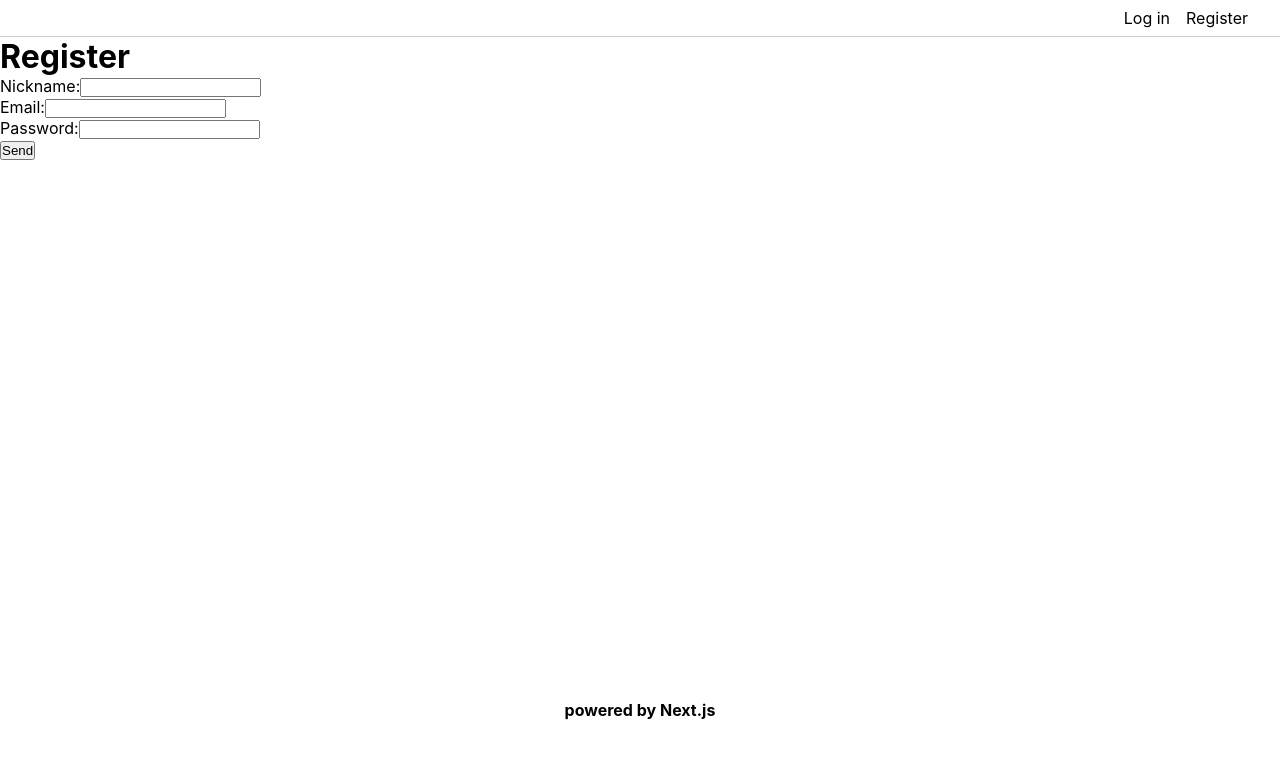
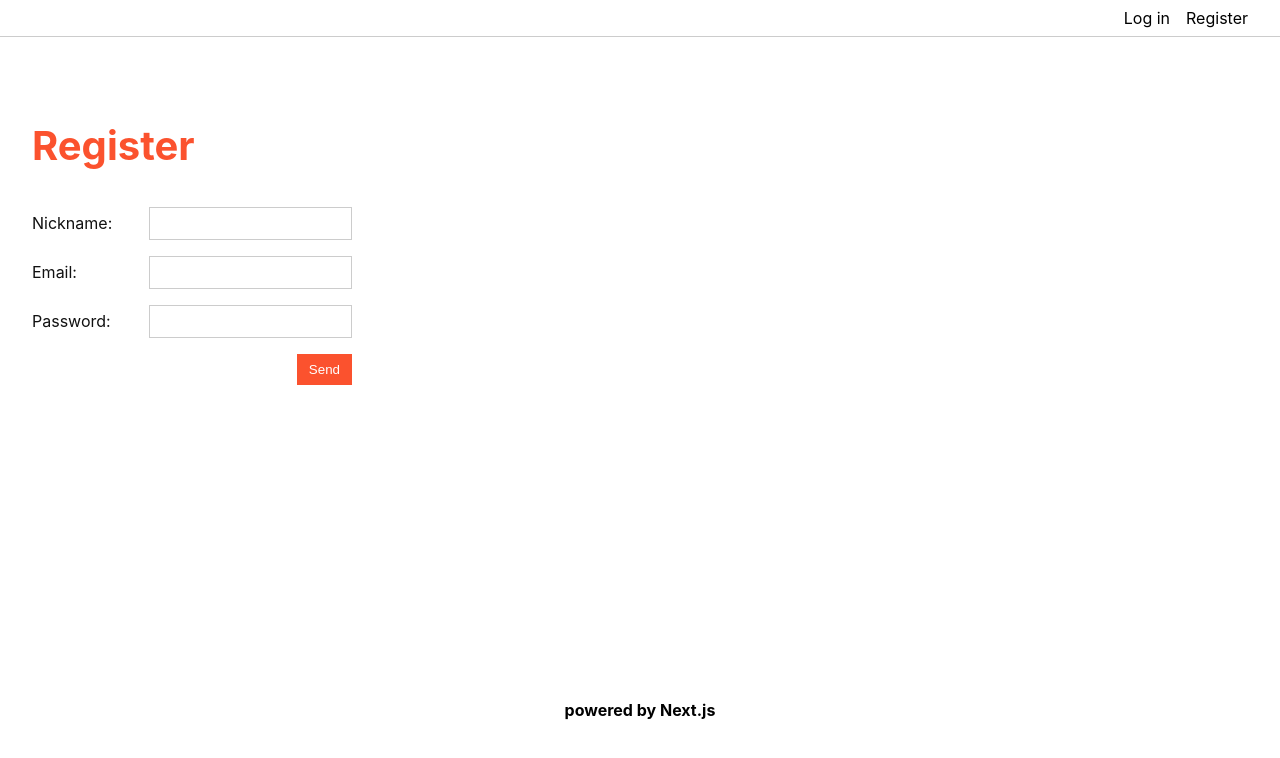
Before and after one commit to CezSew/next-js-jwt-auth-boilerplate, a Next.js app: page /register in a window 1280 px wide. Shown: the top 758 px of the page. Built offline with nearby package versions, Linux system fonts and the light colour scheme; no server answers.

Commit message:
Fixed homepage links, styled registration form, added redirect after new account registration

```diff
--- a/components/layout/Header/Header.tsx
+++ b/components/layout/Header/Header.tsx
@@ -1,6 +1,6 @@
 import styles from './Header.module.scss';
 import { getSession, signOut, useSession } from 'next-auth/react';
-import Link from 'next/link'
+import Link from 'next/link';
 
 const Header = () => {
     const { data: session, status } = useSession()
--- a/pages/login.tsx
+++ b/pages/login.tsx
@@ -60,7 +60,7 @@ const LoginPage = () => {
                         id={INPUT_PASSWORD_ID}
                     />
                 </div>
-                <input className={`${formStyles.submit}`} type={`submit`} value={`Wyślij`} />
+                <input className={`${formStyles.submit}`} type={`submit`} value={`Send`} />
             </form>
         </main>
 
--- a/pages/register.tsx
+++ b/pages/register.tsx
@@ -1,6 +1,11 @@
+import styles from '../styles/Register.module.scss';
+import formStyles from '../styles/form.module.scss';
+
 import { useRef } from "react";
+import { useRouter } from 'next/router';
 
 const RegisterPage = () => {
+    const router = useRouter();
     const inputEmailRef = useRef(null);
     const inputPasswordRef = useRef(null);
     const inputNicknameRef = useRef(null);
@@ -24,37 +29,41 @@ const RegisterPage = () => {
         })
         .then(response => response.json())
         .then(data => {
+            console.log(data)
             if (data.error) {
                 alert(data.error);
+            } else {
+                alert(data.message);
+                router.push('./login');
             }
         })
     }
 
     return (
-        <>
-            <h1>{`Register`}</h1>
-            <form onSubmit={handleSubmit}>
-                <div>
-                    <label htmlFor={`register-input-nickname`}>
+        <main className={`container`}>
+            <h1 className={`${styles.registerPage__heading} heading`}>{`Register`}</h1>
+            <form onSubmit={handleSubmit} className={`${formStyles.form}`}>
+                <div className={`${formStyles.line}`}>
+                    <label className={`${formStyles.label}`} htmlFor={`register-input-nickname`}>
                         Nickname:
                     </label>
-                    <input type={`text`} name={`nickname`} id={`register-input-nickname`} ref={inputNicknameRef} />
+                    <input className={`${formStyles.input}`} type={`text`} name={`nickname`} id={`register-input-nickname`} ref={inputNicknameRef} />
                 </div>
-                <div>
-                    <label htmlFor={`register-input-email`}>
+                <div className={`${formStyles.line}`}>
+                    <label className={`${formStyles.label}`} htmlFor={`register-input-email`}>
                         Email:
                     </label>
-                    <input type={`email`} name={`email`} id={`register-input-email`} ref={inputEmailRef} />
+                    <input className={`${formStyles.input}`} type={`email`} name={`email`} id={`register-input-email`} ref={inputEmailRef} />
                 </div>
-                <div>
-                    <label htmlFor={`register-input-password`}>
+                <div className={`${formStyles.line}`}>
+                    <label className={`${formStyles.label}`} htmlFor={`register-input-password`}>
                         Password:
                     </label>
-                    <input type={`password`} name={`password`} id={`register-input-password`} ref={inputPasswordRef} />
+                    <input className={`${formStyles.input}`} type={`password`} name={`password`} id={`register-input-password`} ref={inputPasswordRef} />
                 </div>
-                <input type={`submit`} value={`Send`} />
+                <input  className={`${formStyles.submit}`} type={`submit`} value={`Send`} />
             </form>
-        </>
+        </main>
     )
 }
 
--- /dev/null
+++ b/styles/Register.module.scss
@@ -0,0 +1,5 @@
+@import './colors.scss';
+
+.registerPage__heading {
+    margin-bottom: 2rem;
+}
```
Also changed, not shown: pages/index.js (+7 -2 lines), pages/profile.tsx (+6 -6 lines).
